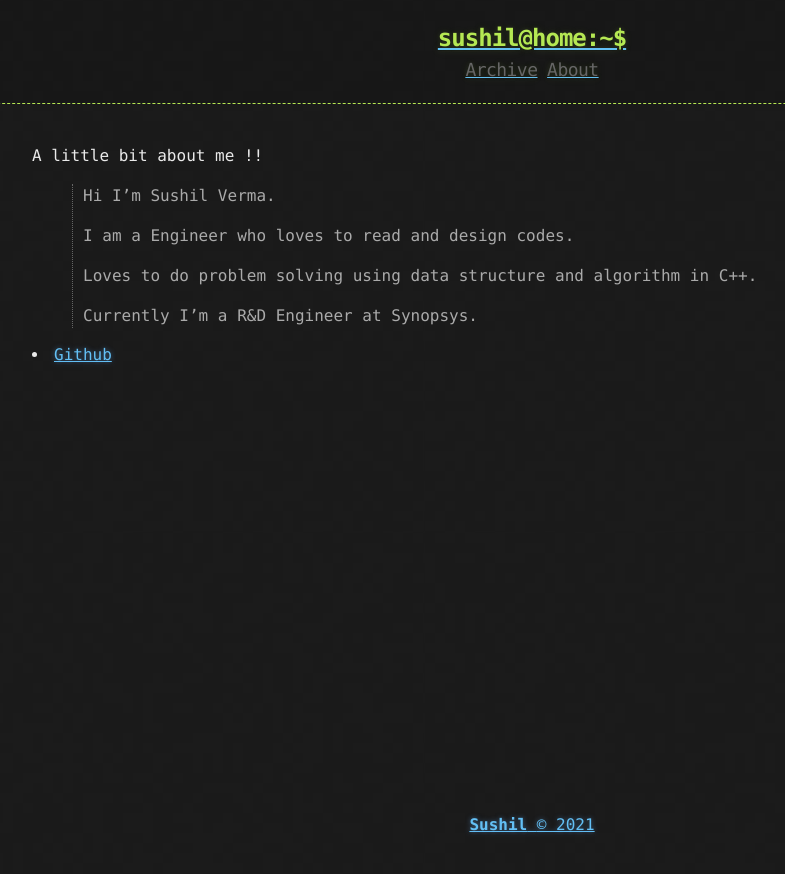
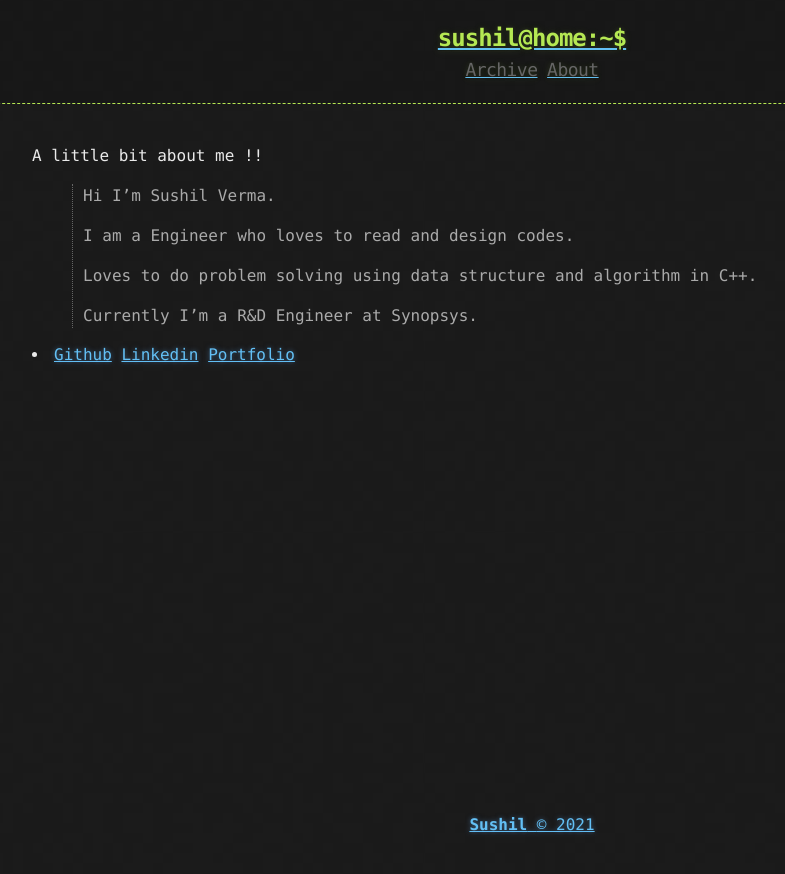
Before and after one commit to shushill/blog, a Jekyll site: the page built from about.md, in a window 1280 px wide. Shown: the top 874 px of the page, without its empty margins (108-893 px from the left). Built offline with Jekyll 4.4.1, drawn with Linux system fonts in a browser that asks for light colours.

Commit message:
Update about.md

```diff
--- a/about.md
+++ b/about.md
@@ -17,5 +17,7 @@ A little bit about me !!
 <section>
         <li>
           <a href="https://github.com/shushill">Github</a>
+          <a href="https://www.linkedin.com/in/shushill">Linkedin</a>
+          <a href="https://shushill.github.io/">Portfolio</a>
         </li>
 </section>
```
